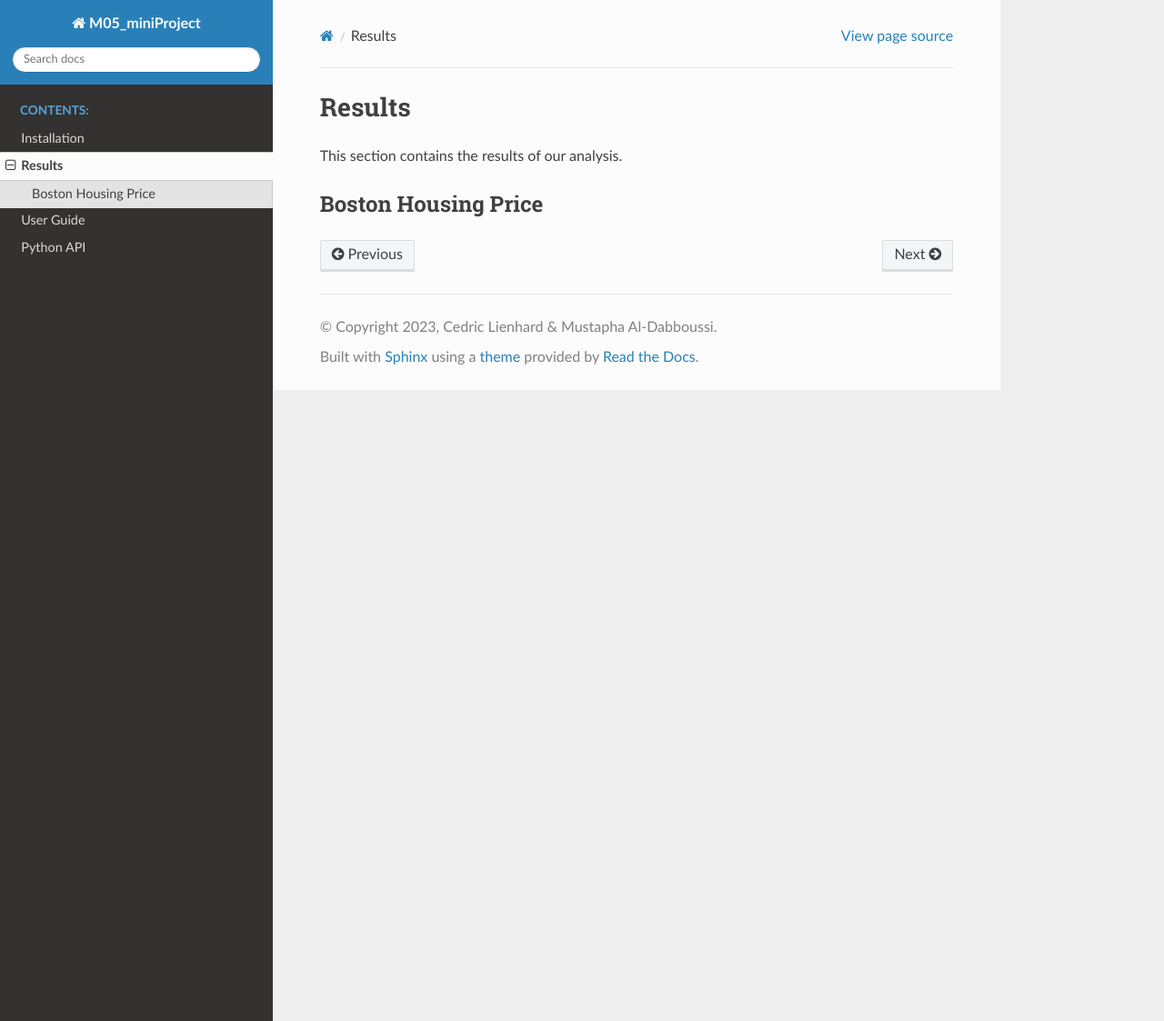
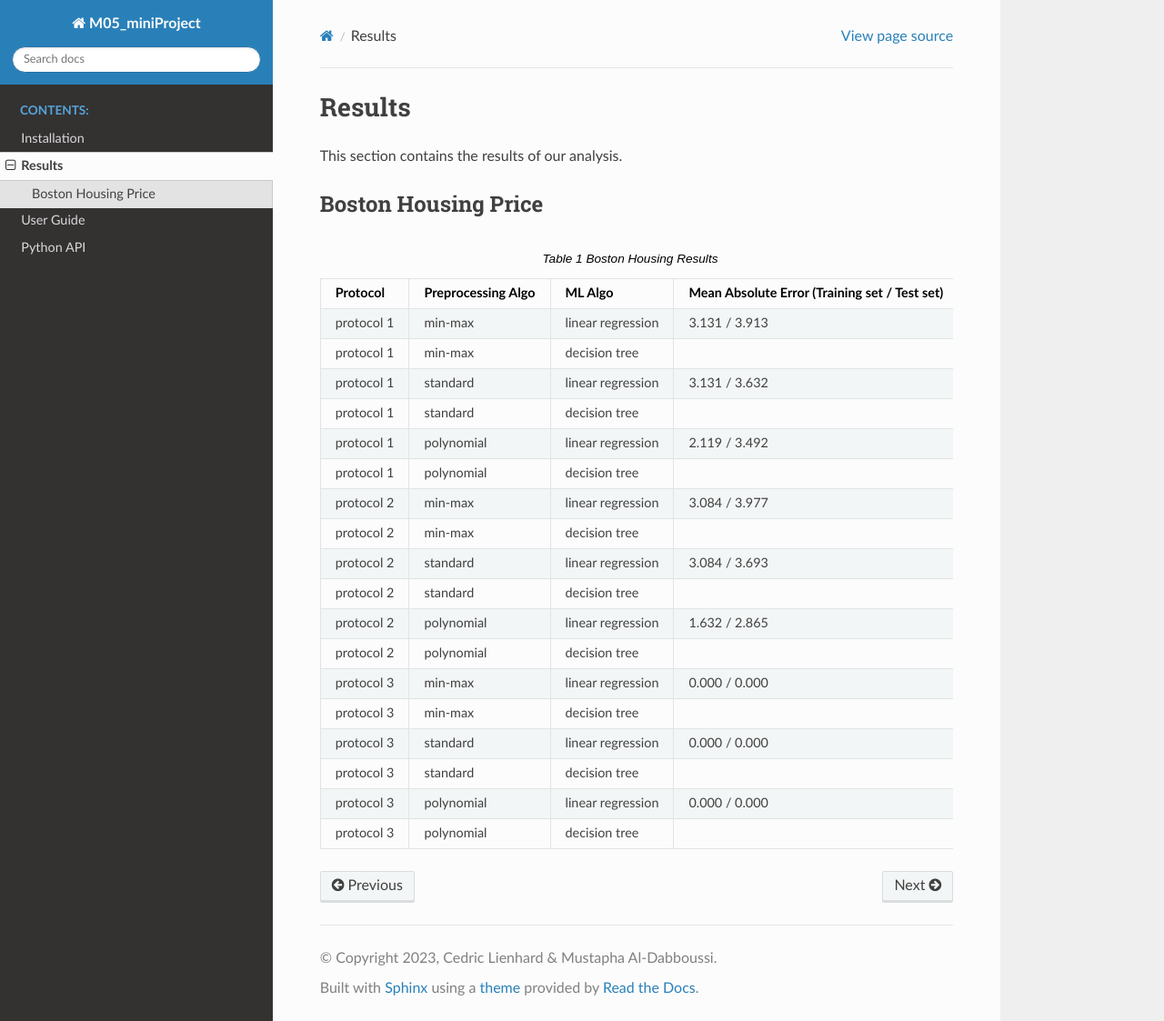
Before and after one commit to CedricLienhard/M05_miniProject, a Sphinx documentation site: the page built from doc/results.rst, in a window 1280 px wide and 1123 px high. Shown: the whole window at 91% size. Built offline with Sphinx 7.4.7 and the Read the Docs theme 2.0.0, drawn with Linux system fonts in a browser that asks for light colours.

Commit message:
add results.rst

```diff
--- a/database.py
+++ b/database.py
@@ -11,6 +11,9 @@ import pandas as pd
 import os
 
 from sklearn.model_selection import train_test_split
+
+
+import preprocessor
 
 PROTOCOLS = {
     "proto1": {"train": 0.5, "test": 0.5},
@@ -97,5 +100,4 @@ def get(dataset_config, protocol_config):
         train_size=PROTOCOLS[protocol_config]["train"],
         random_state=5,
     )
-
     return X_train, X_test, Y_train, Y_test
--- a/doc/results.rst
+++ b/doc/results.rst
@@ -9,3 +9,46 @@ This section contains the results of our analysis.
 
 Boston Housing Price
 ---------------------
+
+.. table:: Boston Housing Results
+
+   +------------+--------------------+------------------+---------------------------+
+   | Protocol   | Preprocessing Algo | ML Algo          | Mean Absolute Error       |
+   |            |                    |                  | (Training set / Test set) |
+   +============+====================+==================+===========================+
+   | protocol 1 | min-max            | linear regression| 3.131 / 3.913             |
+   +------------+--------------------+------------------+---------------------------+
+   | protocol 1 | min-max            | decision tree    |                           |
+   +------------+--------------------+------------------+---------------------------+
+   | protocol 1 | standard           | linear regression| 3.131 / 3.632             |
+   +------------+--------------------+------------------+---------------------------+
+   | protocol 1 | standard           | decision tree    |                           |
+   +------------+--------------------+------------------+---------------------------+
+   | protocol 1 | polynomial         | linear regression| 2.119 / 3.492             |
+   +------------+--------------------+------------------+---------------------------+
+   | protocol 1 | polynomial         | decision tree    |                           |
+   +------------+--------------------+------------------+---------------------------+
+   | protocol 2 | min-max            | linear regression| 3.084 / 3.977             |
+   +------------+--------------------+------------------+---------------------------+
+   | protocol 2 | min-max            | decision tree    |                           |
+   +------------+--------------------+------------------+---------------------------+
+   | protocol 2 | standard           | linear regression| 3.084 / 3.693             |
+   +------------+--------------------+------------------+---------------------------+
+   | protocol 2 | standard           | decision tree    |                           |
+   +------------+--------------------+------------------+---------------------------+
+   | protocol 2 | polynomial         | linear regression| 1.632 / 2.865             |
+   +------------+--------------------+------------------+---------------------------+
+   | protocol 2 | polynomial         | decision tree    |                           |
+   +------------+--------------------+------------------+---------------------------+
+   | protocol 3 | min-max            | linear regression| 0.000 / 0.000             |
+   +------------+--------------------+------------------+---------------------------+
+   | protocol 3 | min-max            | decision tree    |                           |
+   +------------+--------------------+------------------+---------------------------+
+   | protocol 3 | standard           | linear regression| 0.000 / 0.000             |
+   +------------+--------------------+------------------+---------------------------+
+   | protocol 3 | standard           | decision tree    |                           |
+   +------------+--------------------+------------------+---------------------------+
+   | protocol 3 | polynomial         | linear regression| 0.000 / 0.000             |
+   +------------+--------------------+------------------+---------------------------+
+   | protocol 3 | polynomial         | decision tree    |                           |
+   +------------+--------------------+------------------+---------------------------+
```
Also changed, not shown: main.py (+8 -3 lines), 10 other files.
